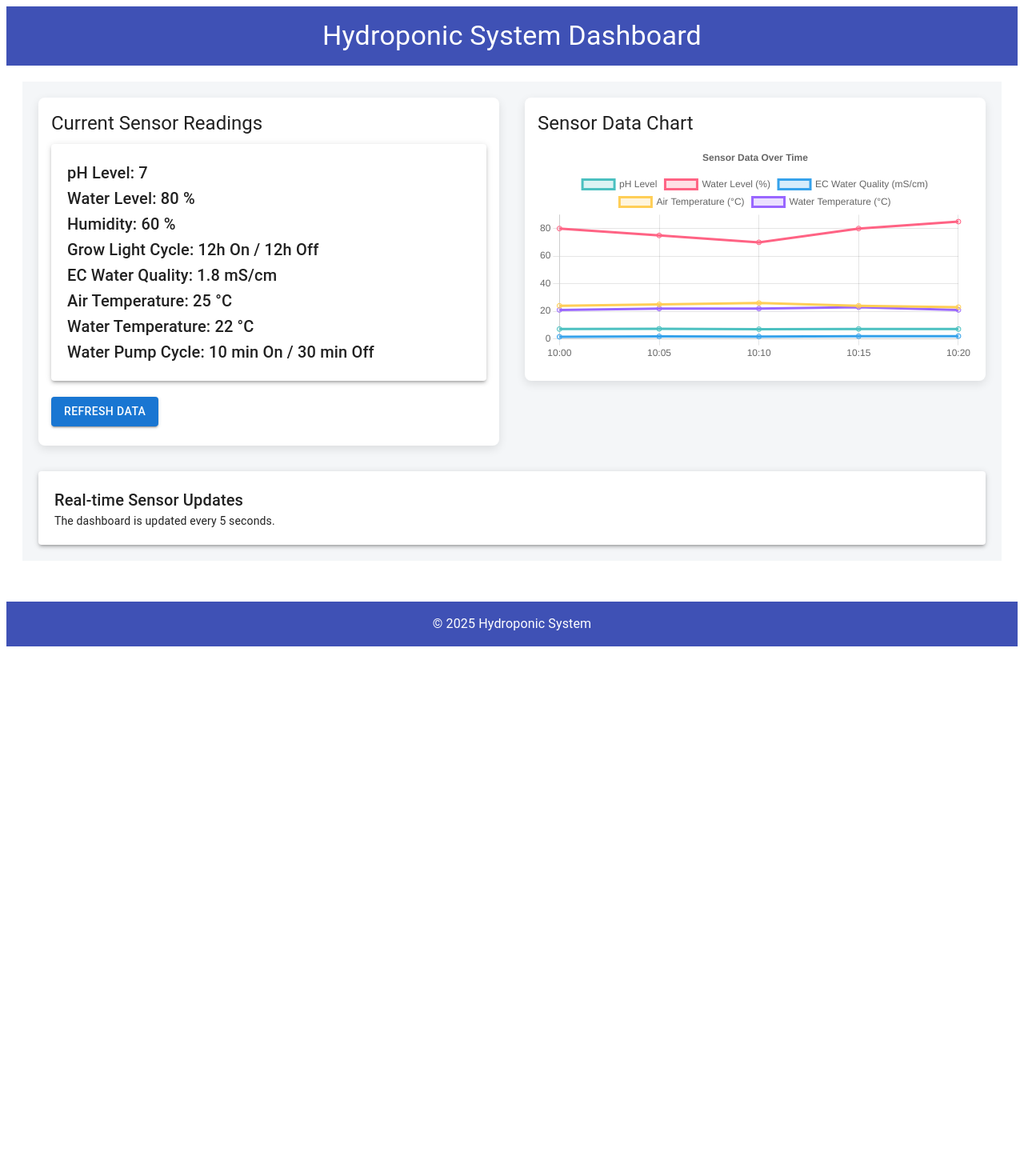
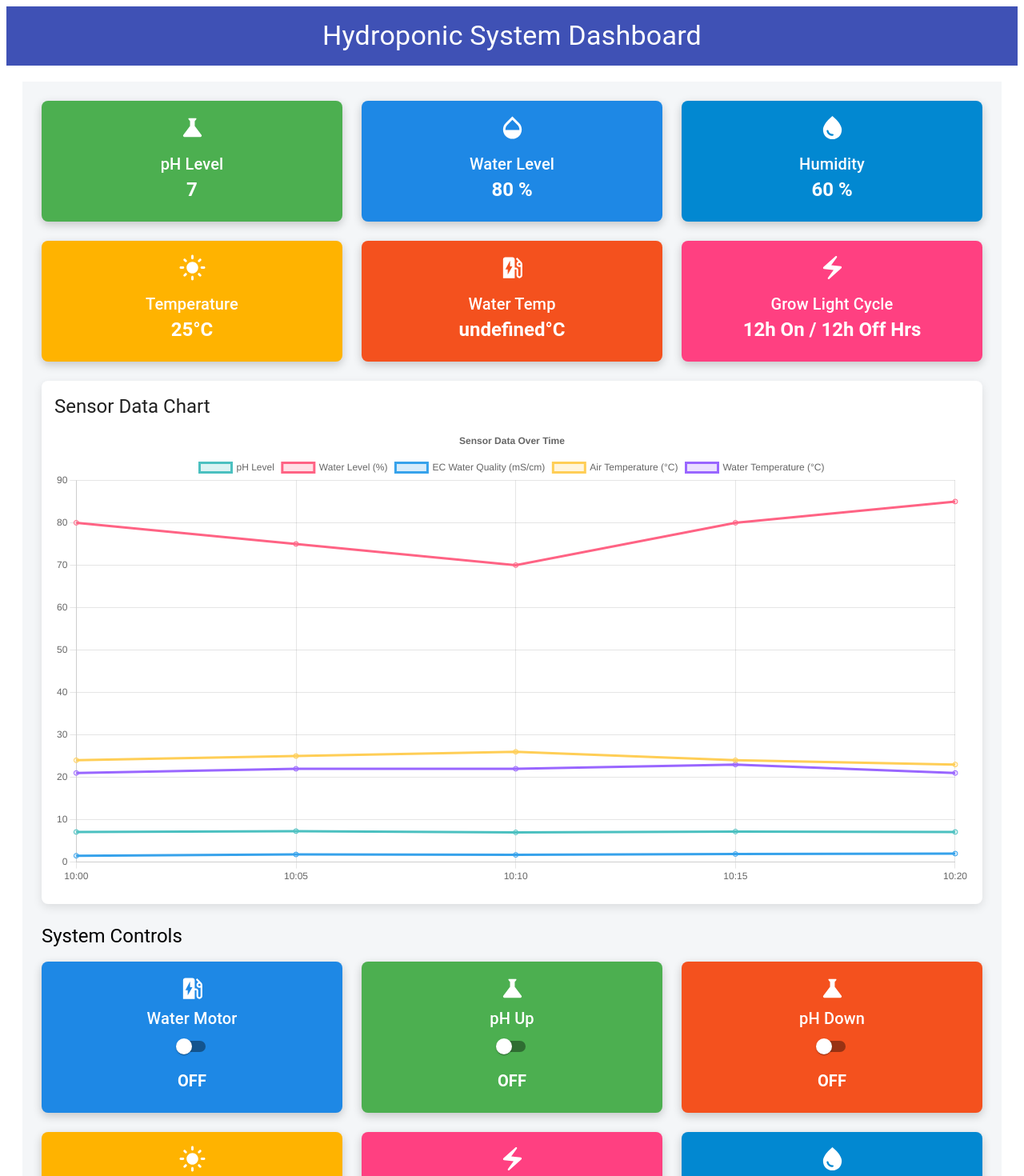
Before and after one commit to nimsara21/hydrophonic-system-frontend, a React (Create React App) app: page / in a window 1280 px wide. Shown: the top 1470 px of the page at 80% size. Before the commit the page ends 816 px from the top, so only its background shows below. Built offline with nearby package versions, Linux system fonts and the light colour scheme; no server answers.

Commit message:
adding control panel

```diff
--- a/package.json
+++ b/package.json
@@ -5,6 +5,7 @@
   "dependencies": {
     "@emotion/react": "^11.14.0",
     "@emotion/styled": "^11.14.0",
+    "@mui/icons-material": "^6.4.2",
     "@mui/material": "^6.4.2",
     "@reduxjs/toolkit": "^2.5.1",
     "axios": "^1.7.9",
--- /dev/null
+++ b/src/components/ControlPanel.js
@@ -0,0 +1,75 @@
+import React, { useState } from "react";
+import { Grid, Card, CardContent, Typography, Switch, Box } from "@mui/material";
+import { Opacity, LightMode, Science, ElectricBolt, EvStation, WaterDrop } from "@mui/icons-material";
+
+const ControlPanel = () => {
+  const [controlState, setControlState] = useState({
+    waterMotor: false,
+    phMotorUp: false,
+    phMotorDown: false,
+    growLight: false,
+    fertilizer: false,
+    solenoid: false,
+  });
+
+  const toggleControl = (key) => {
+    setControlState({ ...controlState, [key]: !controlState[key] });
+    console.log(`Toggled ${key}: ${!controlState[key]}`);
+  };
+
+  const controlItems = [
+    { key: "waterMotor", label: "Water Motor", icon: <EvStation fontSize="large" />, color: "#1E88E5" },
+    { key: "phMotorUp", label: "pH Up", icon: <Science fontSize="large" />, color: "#4CAF50" },
+    { key: "phMotorDown", label: "pH Down", icon: <Science fontSize="large" />, color: "#F4511E" },
+    { key: "growLight", label: "Grow Light", icon: <LightMode fontSize="large" />, color: "#FFB300" },
+    { key: "fertilizer", label: "Fertilizer", icon: <ElectricBolt fontSize="large" />, color: "#FF4081" },
+    { key: "solenoid", label: "Solenoid", icon: <WaterDrop fontSize="large" />, color: "#0288D1" },
+  ];
+
+  return (
+    <Box sx={{ marginTop: 3 }}>
+      <Typography variant="h5" sx={{ marginBottom: 2 }}>
+        System Controls
+      </Typography>
+      <Grid container spacing={3}>
+        {controlItems.map((item) => (
+          <Grid item xs={12} sm={6} md={4} key={item.key}>
+            <Card
+              sx={{
+                backgroundColor: item.color,
+                borderRadius: 2,
+                boxShadow: "0px 4px 12px rgba(0,0,0,0.2)",
+                textAlign: "center",
+                color: "white",
+              }}
+            >
+              <CardContent>
+                {item.icon}
+                <Typography variant="h6">{item.label}</Typography>
+                <Switch
+                  checked={controlState[item.key]}
+                  onChange={() => toggleControl(item.key)}
+                  color="default"
+                  sx={{
+                    "& .MuiSwitch-switchBase.Mui-checked": {
+                      color: "white",
+                    },
+                    "& .MuiSwitch-switchBase.Mui-checked + .MuiSwitch-track": {
+                      backgroundColor: "white",
+                    },
+                  }}
+                />
+                {/* ON/OFF Text Indicator */}
+                <Typography variant="h6" sx={{ fontWeight: "bold", marginTop: 1 }}>
+                  {controlState[item.key] ? "ON" : "OFF"}
+                </Typography>
+              </CardContent>
+            </Card>
+          </Grid>
+        ))}
+      </Grid>
+    </Box>
+  );
+};
+
+export default ControlPanel;
--- a/src/components/Dashboard.js
+++ b/src/components/Dashboard.js
@@ -1,8 +1,10 @@
-import React, { useEffect, useState } from 'react';
-import { useSelector, useDispatch } from 'react-redux';
-import { Grid, CircularProgress, Card, CardContent, Typography, Paper, Box, Button, Snackbar, Alert } from '@mui/material';
-import { fetchSensorData } from '../redux/hydroponicSlice';
-import SensorChart from './SensorChart';
+import React, { useEffect, useState } from "react";
+import { useSelector, useDispatch } from "react-redux";
+import { Grid, CircularProgress, Card, CardContent, Typography, Paper, Box, Button, Snackbar, Alert } from "@mui/material";
+import { fetchSensorData } from "../redux/hydroponicSlice";
+import SensorChart from "./SensorChart";
+import ControlPanel from "./ControlPanel";
+import { Opacity, LightMode, Science, ElectricBolt, EvStation, WaterDrop } from "@mui/icons-material";
 
 const Dashboard = () => {
   const dispatch = useDispatch();
@@ -18,7 +20,7 @@ const Dashboard = () => {
   }, [dispatch]);
 
   useEffect(() => {
-    if (status === 'succeeded') {
+    if (status === "succeeded") {
       setOpenSnackbar(true);
     }
   }, [status]);
@@ -31,8 +33,17 @@ const Dashboard = () => {
     setOpenSnackbar(false);
   };
 
+  const sensorReadings = [
+    { label: "pH Level", value: `${sensorData.pH}`, icon: <Science fontSize="large" />, color: "#4CAF50" },
+    { label: "Water Level", value: `${sensorData.waterLevel} %`, icon: <Opacity fontSize="large" />, color: "#1E88E5" },
+    { label: "Humidity", value: `${sensorData.humidity} %`, icon: <WaterDrop fontSize="large" />, color: "#0288D1" },
+    { label: "Temperature", value: `${sensorData.temperature}°C`, icon: <LightMode fontSize="large" />, color: "#FFB300" },
+    { label: "Water Temp", value: `${sensorData.waterTemp}°C`, icon: <EvStation fontSize="large" />, color: "#F4511E" },
+    { label: "Grow Light Cycle", value: `${sensorData.growLightCycle} Hrs`, icon: <ElectricBolt fontSize="large" />, color: "#FF4081" },
+  ];
+
   return (
-    <Box style={{ padding: 20, backgroundColor: '#f4f6f8' }}>
+    <Box sx={{ padding: 3, backgroundColor: "#f4f6f8" }}>
       {/* Snackbar for Success Notification */}
       <Snackbar open={openSnackbar} autoHideDuration={3000} onClose={handleCloseSnackbar}>
         <Alert onClose={handleCloseSnackbar} severity="success">
@@ -40,51 +51,46 @@ const Dashboard = () => {
         </Alert>
       </Snackbar>
 
-      <Grid container spacing={4}>
-        {/* Sensor Data Card */}
-        <Grid item xs={12} md={6}>
-          <Card style={{ backgroundColor: '#ffffff', borderRadius: 8, boxShadow: '0px 4px 12px rgba(0,0,0,0.1)' }}>
-          <CardContent>
-            <Typography variant="h5" style={{ marginBottom: 10 }}>
-                Current Sensor Readings
-            </Typography>
-            <Paper elevation={3} style={{ padding: 20, marginBottom: 20 }}>
-                <Typography variant="h6">pH Level: {sensorData.pH}</Typography>
-                <Typography variant="h6">Water Level: {sensorData.waterLevel} %</Typography>
-                <Typography variant="h6">Humidity: {sensorData.humidity} %</Typography>
-                <Typography variant="h6">Grow Light Cycle: {sensorData.growLightCycle}</Typography>
-                <Typography variant="h6">EC Water Quality: {sensorData.ecWaterQuality} mS/cm</Typography>
-                <Typography variant="h6">Air Temperature: {sensorData.temperature} °C</Typography>
-                <Typography variant="h6">Water Temperature: {sensorData.waterTemperature} °C</Typography>
-                <Typography variant="h6">Water Pump Cycle: {sensorData.waterPumpCycle}</Typography>
-            </Paper>
-            <Button variant="contained" color="primary" onClick={handleRefresh}>
-                Refresh Data
-            </Button>
-            </CardContent>
+      <Grid container spacing={3}>
+        {/* Sensor Data Cards */}
+        {sensorReadings.map((reading, index) => (
+          <Grid item xs={12} sm={6} md={4} key={index}>
+            <Card
+              sx={{
+                backgroundColor: reading.color,
+                borderRadius: 2,
+                boxShadow: "0px 4px 12px rgba(0,0,0,0.2)",
+                textAlign: "center",
+                color: "white",
+                transition: "transform 0.3s ease-in-out",
+                "&:hover": { transform: "scale(1.05)" },
+              }}
+            >
+              <CardContent>
+                {reading.icon}
+                <Typography variant="h6" sx={{ marginTop: 1 }}>
+                  {reading.label}
+                </Typography>
+                <Typography variant="h5" sx={{ fontWeight: "bold" }}>
+                  {reading.value}
+                </Typography>
+              </CardContent>
+            </Card>
+          </Grid>
+        ))}
 
-          </Card>
-        </Grid>
+
 
         {/* Sensor Chart */}
-        <Grid item xs={12} md={6}>
+        <Grid item xs={12}>
           <SensorChart />
         </Grid>
+      </Grid>
 
-        {/* Real-time Updates Info */}
-        <Grid item xs={12} md={12}>
-          {status === 'loading' ? (
-            <Box display="flex" justifyContent="center" alignItems="center" height={300}>
-              <CircularProgress />
-            </Box>
-          ) : (
-            <Paper elevation={3} style={{ padding: 20 }}>
-              <Typography variant="h6">Real-time Sensor Updates</Typography>
-              <Typography variant="body2">The dashboard is updated every 5 seconds.</Typography>
-            </Paper>
-          )}
+              {/* Control Panel */}
+              <Grid item xs={12}>
+          <ControlPanel />
         </Grid>
-      </Grid>
     </Box>
   );
 };
```
Also changed, not shown: src/components/SensorDataGrid.js (added, +51 -0 lines), 1 other file (tests, documents, lock files or other folders).
